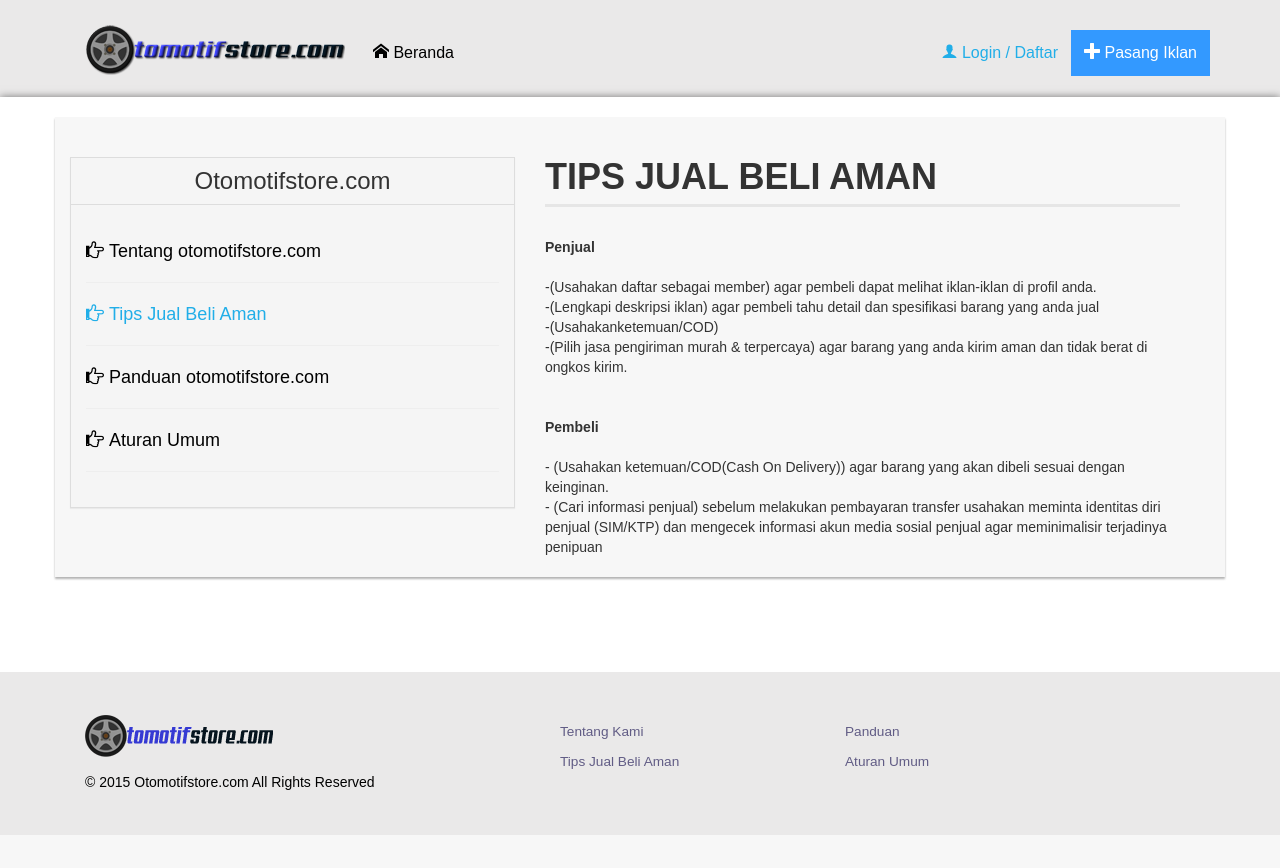
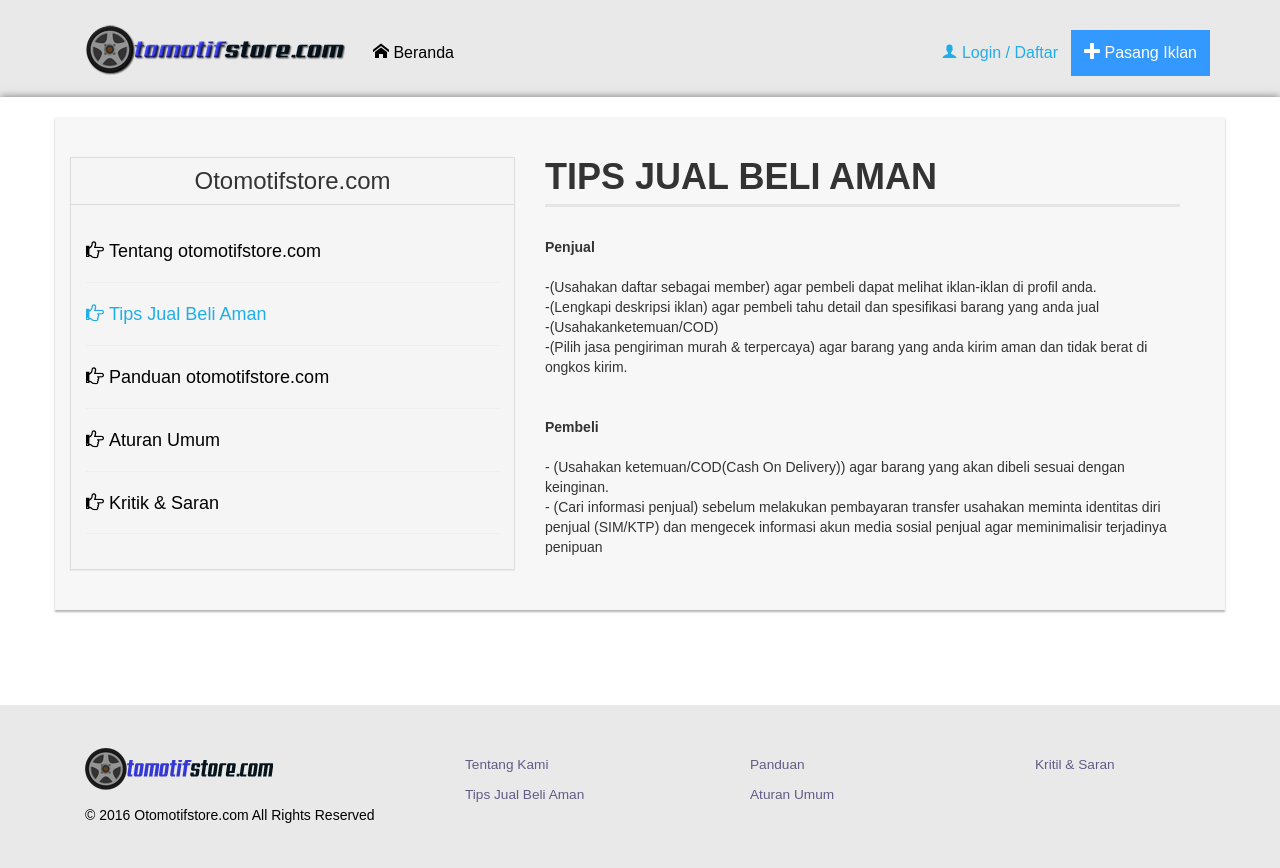
Before and after one commit to wildanafif/oto, a CodeIgniter app: page /project/tips in a window 1280 px wide. Before the commit the page ends 835 px from the top, so only its background shows below. Run offline with CodeIgniter, Linux system fonts and the light colour scheme; data that the repository does not hold is empty; some web fonts are replaced.

Commit message:
error handling post , kritk saran

```diff
--- a/application/controllers/search.php
+++ b/application/controllers/search.php
@@ -419,6 +419,9 @@ class Search extends CI_Controller {
     }
 
     function data_lokasi_modal(){
+        if(!$_POST){
+            redirect('home');
+        }
         $id=$this->input->post('id_provinsi');
         $data_prov=$this->model_global->query_for_control("SELECT * From provinsi where id_provinsi=$id");
 
@@ -2215,6 +2218,9 @@ class Search extends CI_Controller {
 
     }
     function data_kategori(){
+        if(!$_POST){
+            redirect('home');
+        }
         $id_kategori=$this->input->post('id_kategori');
         $kategori=$this->input->post('nama_kategori');
         $data=$this->model_global->query_getAll("SELECT * From sub_kategori where id_kategori=$id_kategori");
--- a/application/controllers/search_m.php
+++ b/application/controllers/search_m.php
@@ -13,6 +13,9 @@ class Search_m extends CI_Controller {
 
     }
     function get_data_daerah(){
+        if(!$_POST){
+            redirect('home');
+        }
         $id=$this->input->post('id_provinsi');
         $data=$this->model_global->query_getAll("SELECT * From daerah where id_provinsi=$id");
 
--- a/application/models/model_global.php
+++ b/application/models/model_global.php
@@ -80,7 +80,10 @@ class Model_global extends CI_Model {
     function query_insert($data) {
        $query = $this->db->query($data);
     }
-
+     function data_insert ($data ,$tabel) {
+        $insert = $this->db->insert($tabel, $data); //nama tabel, terus data yang mo di masukkan
+        return $insert;
+    }
     function insert($data) {
         $insert = $this->db->insert('posting', $data); //nama tabel, terus data yang mo di masukkan
         return $insert;
--- a/application/views/footer.php
+++ b/application/views/footer.php
@@ -2,9 +2,9 @@
     <div class="footer" style="background-color:#eae9e9;
   bottom:0px;">
         <div class="container">
-            <div class="col-md-5 footer-left">
+            <div class="col-md-4 footer-left">
                 <a href="<?php echo site_url() ?>"><img src="<?php echo site_url(); ?>assets/img/logoe.png" alt=""></a>
-                <p class="footer-class">© 2015 Otomotifstore.com All Rights Reserved  </p>
+                <p class="footer-class">© 2016 Otomotifstore.com All Rights Reserved  </p>
             </div>
             <div class="col-md-3 footer-middle">
                 <ul>
@@ -12,9 +12,15 @@
                     <li><a href="<?=base_url()?>tips">Tips Jual Beli Aman</a> </li>
                 </ul>
             </div>
-            <div class="col-md-4 footer-middle">
+            <div class="col-md-3 footer-middle">
                     <li><a href="<?=base_url()?>panduan">Panduan</a> </li>
                     <li><a href="<?=base_url()?>aturan">Aturan Umum</a> </li>
+
+
+            </div>
+            <div class="col-md-2 footer-middle">
+                    <li><a href="<?=base_url()?>kritik_saran">Kritil & Saran</a> </li>
+
 
 
             </div>
--- a/application/views/view_tentang.php
+++ b/application/views/view_tentang.php
@@ -4,7 +4,7 @@
 
 
                 <div class="container row">
-                  <div class="col-md-5">
+                  <div class="col-md-5 hilang">
                     <div class="panel panel-default">
                     <div class="panel-heading"><h3 style="text-align:center;">Otomotifstore.com</h3></div>
                     <div class="panel-body" style="background-color:#f5f5f5;" >
@@ -54,6 +54,17 @@
 
                    </a>
                       <hr >
+                          <a href="<?=base_url()?>kritik_saran">
+                        <h4
+                      <?php if ($aktif=="kritik_saran") { ?>
+                      style="color:#21aee8;"
+                      <?php }else{
+                        echo 'style="color:#000000;"';
+                        } ?>
+                        > <i class="icon-point-right"></i> Kritik & Saran</h4>
+
+                   </a>
+                      <hr >
                     </div>
                   </div>
                   </div>
```
Also changed, not shown: application/controllers/kritik_saran.php (added, +69 -0 lines).
